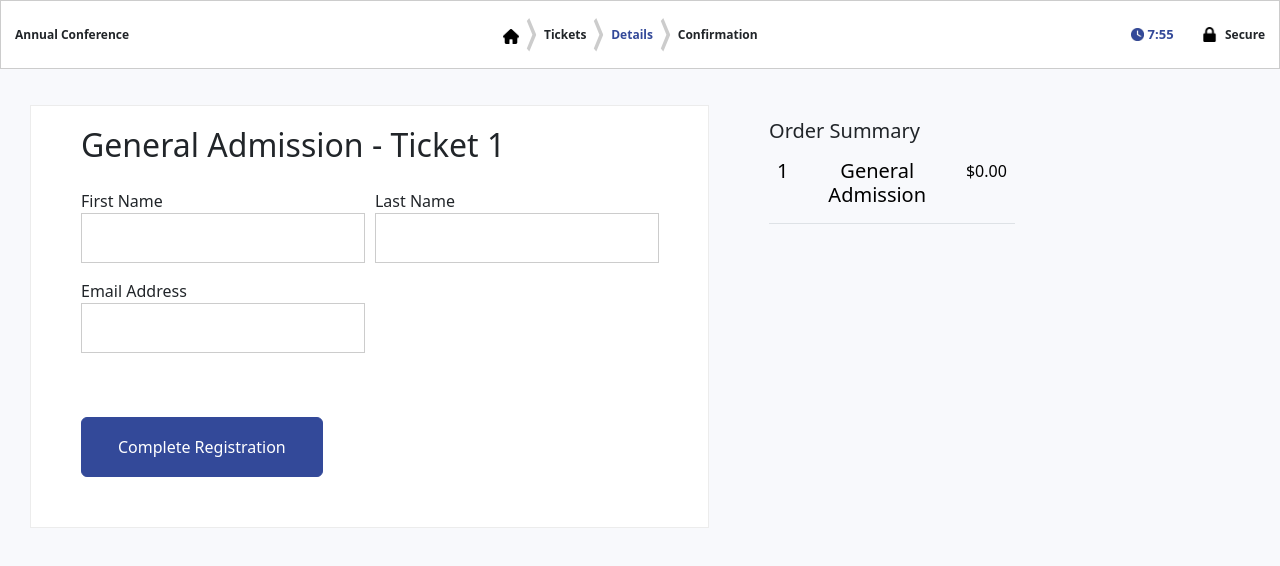
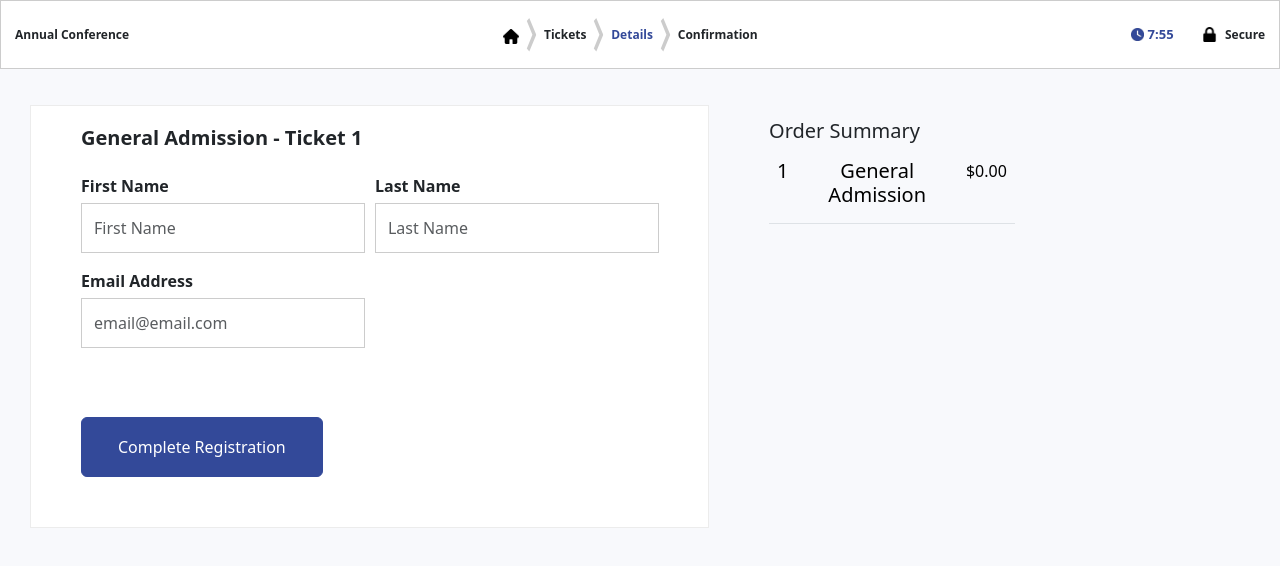
Before and after one commit to BriceWidger/event-planner, a React (Create React App) app: page /details in a window 1280 px wide. Shown: the top 566 px of the page. Built offline with nearby package versions, Linux system fonts and the light colour scheme.

Commit message:
detailspage rwd modifications

```diff
--- a/src/components/detailspage/DetailsForm.jsx
+++ b/src/components/detailspage/DetailsForm.jsx
@@ -67,7 +67,12 @@ const DetailsForm = () => {
             style={{ display: "flex", flexDirection: "column", height: "100%" }}
           >
             <div className="form-container-upper" style={{ flex: 1 }}>
-              <h2 className="mb-4">General Admission - Ticket 1</h2>
+              <h2
+                className="mb-4"
+                style={{ fontSize: "20px", fontWeight: 600 }}
+              >
+                General Admission - Ticket 1
+              </h2>
               <div
                 className="name-input-fields-wrap row mb-3"
                 style={{ width: "577.933px", marginLeft: "0px" }}
@@ -86,6 +91,7 @@ const DetailsForm = () => {
                     value={firstName}
                     onChange={(e) => setFirstName(e.target.value)}
                     error={formErrors.firstName}
+                    placeholder="First Name"
                   />
                 </div>
                 <div
@@ -98,6 +104,7 @@ const DetailsForm = () => {
                     value={lastName}
                     onChange={(e) => setLastName(e.target.value)}
                     error={formErrors.lastName}
+                    placeholder="Last Name"
                   />
                 </div>
               </div>
@@ -108,6 +115,7 @@ const DetailsForm = () => {
                   value={email}
                   onChange={(e) => setEmail(e.target.value)}
                   error={formErrors.email}
+                  placeholder="email@email.com"
                 />
               </div>
             </div>
--- a/src/components/detailspage/TextInput.jsx
+++ b/src/components/detailspage/TextInput.jsx
@@ -1,15 +1,25 @@
 // TextInput.jsx
 import React from "react";
 
-const TextInput = ({ label, name, value, onChange, error }) => {
+const TextInput = ({ label, name, value, onChange, error, placeholder }) => {
   return (
     <div>
-      <label htmlFor={name}>{label}</label>
+      <label
+        htmlFor={name}
+        style={{
+          fontSize: "16px",
+          fontWeight: 700,
+          paddingBottom: "5px",
+        }}
+      >
+        {label}
+      </label>
       <input
         type="text"
         name={name}
         value={value}
         onChange={onChange}
+        placeholder={placeholder}
         className={`form-control ${error ? "is-invalid" : ""}`}
         style={{
           border: "0.566667px solid #ccc",
```
